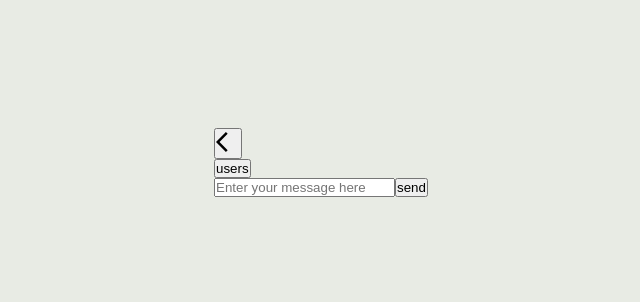
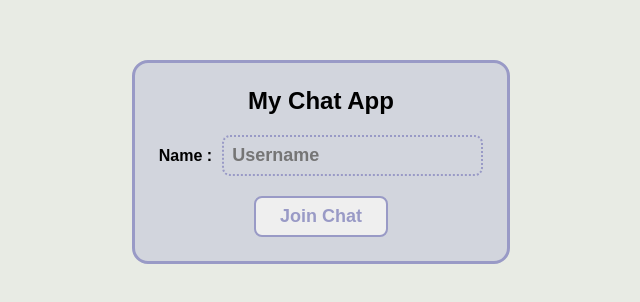
Before and after one commit to tabaahi07/Chat-Application, a React (Create React App) app: page / in a window 1280 px wide. Shown: the part 238-540 px from the top of the page, without its empty margins (319-959 px from the left). Built offline with nearby package versions, Linux system fonts and the light colour scheme; no server answers.

Commit message:
chat page design complete

```diff
--- a/package.json
+++ b/package.json
@@ -3,6 +3,10 @@
   "version": "0.1.0",
   "private": true,
   "dependencies": {
+    "@emotion/react": "^11.11.1",
+    "@emotion/styled": "^11.11.0",
+    "@mui/icons-material": "^5.14.3",
+    "@mui/material": "^5.14.3",
     "@testing-library/jest-dom": "^5.17.0",
     "@testing-library/react": "^13.4.0",
     "@testing-library/user-event": "^13.5.0",
--- a/src/App.js
+++ b/src/App.js
@@ -11,12 +11,12 @@ function App() {
   return (
     <div className="App">
       <UserState>
-        {/* {pageContext.page === "LoginPage" ? (
+        {pageContext.page === "LoginPage" ? (
           <Loginpage> </Loginpage>
         ) : (
           <ChatPage></ChatPage>
-        )} */}
-        <ChatPage> </ChatPage>
+        )}
+        {/* <ChatPage> </ChatPage> */}
       </UserState>
     </div>
   );
--- /dev/null
+++ b/src/CSS/ChatPage.module.css
@@ -0,0 +1,13 @@
+.ChatPage {
+    width: 100%;
+    height: 100%;
+}
+
+.ChatPageContainer {
+    margin: 0.6125rem;
+    width: calc(100% - (2 * 0.6125rem));
+    height: calc(100% - (2 * 0.6125rem));
+    display: grid;
+    grid-template-rows: max-content auto max-content;
+    row-gap: 0.6125rem;
+}
--- a/src/Components/ChatPage.jsx
+++ b/src/Components/ChatPage.jsx
@@ -1,27 +1,30 @@
-import React , {useState , useEffect} from 'react';
+import React, { useState, useEffect } from 'react';
 import Header from './Header';
 import MessageBox from './MessageBox';
 import BottomPanel from './BottomPanel';
 import { UserState } from '../Context/UserContext';
 import io from "socket.io-client"
+import styles from "../CSS/ChatPage.module.css"
 
 const ChatPage = () => {
-    const [socket , setSocket] = useState("") ;
-    useEffect( () => {
-        const socket = io("http://localhost:5000") ;
-        setSocket(socket) ;
+    const [socket, setSocket] = useState("");
+    useEffect(() => {
+        const socket = io("http://localhost:5000");
+        setSocket(socket);
 
-        return ()=> {
-            socket.disconnect() ;
+        return () => {
+            socket.disconnect();
         }
-    } , []) ;
+    }, []);
 
 
     return (
-        <div>
-            <Header> </Header>
-            <MessageBox> </MessageBox>
-            <BottomPanel> </BottomPanel>
+        <div className={styles.ChatPage}>
+            <div className={styles.ChatPageContainer}>
+                <Header> </Header>
+                <MessageBox> </MessageBox>
+                <BottomPanel> </BottomPanel>
+            </div>
         </div>
     );
 }
--- a/src/Components/MessageBox.jsx
+++ b/src/Components/MessageBox.jsx
@@ -3,7 +3,7 @@ import React from 'react';
 const MessageBox = () => {
     return (
         <div>
-
+            Hi
         </div>
     );
 }
--- a/src/index.css
+++ b/src/index.css
@@ -21,4 +21,5 @@ body {
   -webkit-font-smoothing: antialiased;
   -moz-osx-font-smoothing: grayscale;
   background-color: var(--primary-300);
+  box-sizing: border-box;
 }
```
Also changed, not shown: 2 other files (tests, documents, lock files or other folders).
